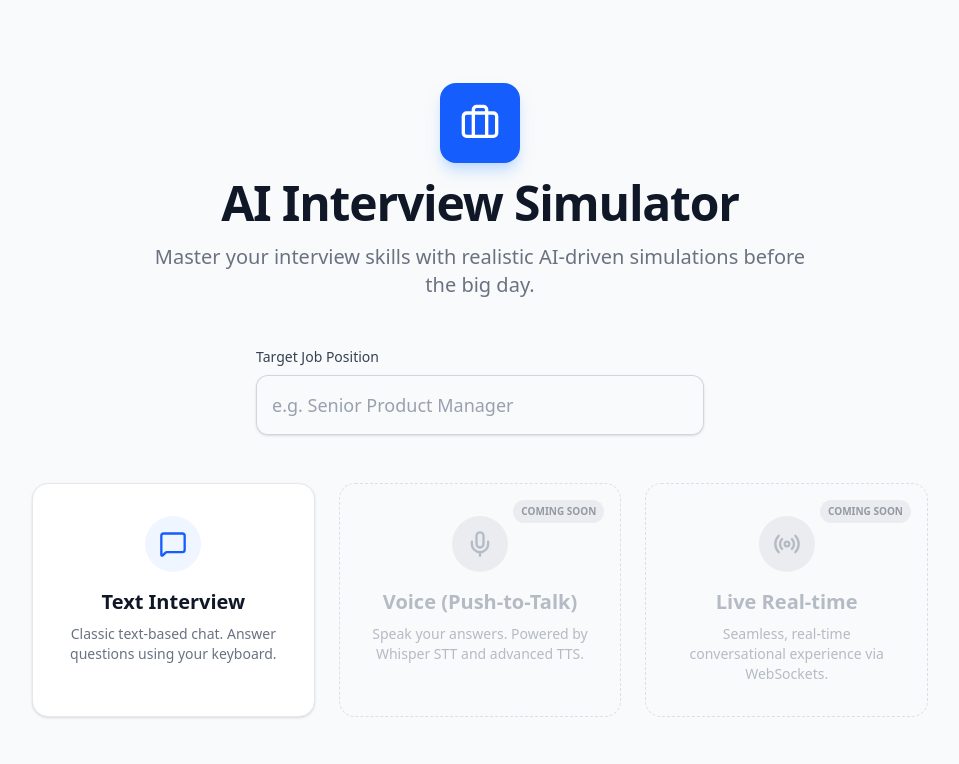
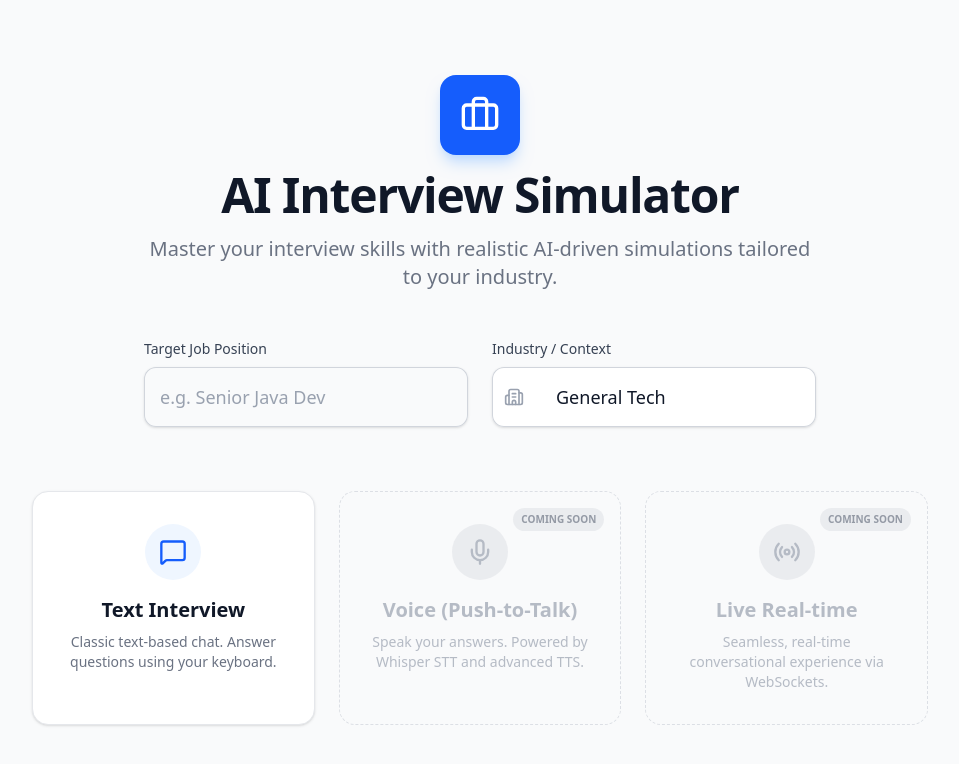
Before and after one commit to berkyalkn/adaptive-interview-agent, a Next.js app in the folder frontend/: page / in a window 1280 px wide. Shown: the top 764 px of the page, without its empty margins (160-1119 px from the left). Built offline with nearby package versions, Linux system fonts and the light colour scheme.

Commit message:
feat(frontend): add industry selection UI and integrate with API
- Added 'Industry / Context' dropdown to Landing Page.
- Updated text interview page to retrieve context from URL params.
- Configured API calls to send selected company context to the backend.

```diff
--- a/frontend/app/interview/text/page.tsx
+++ b/frontend/app/interview/text/page.tsx
@@ -3,7 +3,7 @@
 import { useState, useEffect, useRef } from "react";
 import { useSearchParams, useRouter } from "next/navigation";
 import axios from "axios";
-import { Briefcase } from "lucide-react";
+import { Briefcase, Building2 } from "lucide-react";
 
 import MessageBubble from "@/components/chat/MessageBubble";
 import TypingIndicator from "@/components/chat/TypingIndicator";
@@ -27,8 +27,11 @@ export default function TextInterviewPage() {
   const router = useRouter();
 
   const roleFromUrl = searchParams.get("role") || "";
+  const contextFromUrl = searchParams.get("context") || "General Tech";
 
-  const [jobRole, setJobRole] = useState(roleFromUrl);
+  const [jobRole] = useState(roleFromUrl);
+  const [companyContext] = useState(contextFromUrl);
+
   const [messages, setMessages] = useState<Message[]>([]);
   const [input, setInput] = useState("");
   const [loading, setLoading] = useState(false);
@@ -53,17 +56,18 @@ export default function TextInterviewPage() {
     }
 
     if (!hasStarted.current) {
-      startInterview(roleFromUrl);
+      startInterview(roleFromUrl, contextFromUrl);
       hasStarted.current = true;
     }
-  }, [roleFromUrl, router]);
+  }, [roleFromUrl, contextFromUrl, router]);
 
 
-  const startInterview = async (role: string) => {
+  const startInterview = async (role: string, context: string) => {
     setLoading(true);
     try {
       const res = await axios.post<ChatResponse>("http://localhost:8000/chat", {
         job_role: role,
+        company_context: context,
         messages: [],
         interview_step: 0,
       });
@@ -72,7 +76,7 @@ export default function TextInterviewPage() {
       setStep(res.data.interview_step);
     } catch (error) {
       console.error("Init Error:", error);
-      alert("Could not connect to Backend! Ensure Docker is running.");
+      alert("Backend Connection Failed!");
     } finally {
       setLoading(false);
     }
@@ -91,6 +95,7 @@ export default function TextInterviewPage() {
     try {
       const res = await axios.post<ChatResponse>("http://localhost:8000/chat", {
         job_role: jobRole,
+        company_context: companyContext,
         user_input: userMsg.content,
         messages: messages,
         interview_step: step,
@@ -115,17 +120,26 @@ export default function TextInterviewPage() {
 
   return (
     <div className="flex h-screen flex-col bg-gray-50 font-sans">
-
       <header className="bg-white border-b border-gray-200 sticky top-0 z-10">
         <div className="mx-auto max-w-5xl px-4 py-4 sm:px-6 lg:px-8 flex justify-between items-center">
-          <div className="flex items-center gap-2">
-            <div className="h-8 w-8 bg-blue-100 rounded-lg flex items-center justify-center">
-              <Briefcase className="h-5 w-5 text-blue-600" />
+
+          <div className="flex items-center gap-4">
+            <div className="flex items-center gap-2">
+              <div className="h-8 w-8 bg-blue-100 rounded-lg flex items-center justify-center">
+                <Briefcase className="h-5 w-5 text-blue-600" />
+              </div>
+              <div>
+                <h1 className="text-sm font-bold text-gray-900 leading-tight">
+                  {jobRole}
+                </h1>
+                <div className="flex items-center gap-1 text-xs text-gray-500">
+                  <Building2 className="h-3 w-3" />
+                  <span>{companyContext}</span>
+                </div>
+              </div>
             </div>
-            <h1 className="text-lg font-bold text-gray-900">
-              Interview: <span className="text-blue-600">{jobRole}</span>
-            </h1>
           </div>
+
           <div className="text-xs font-medium px-3 py-1 bg-gray-100 rounded-full text-gray-600">
             Step: {step}/4
           </div>
--- a/frontend/app/page.tsx
+++ b/frontend/app/page.tsx
@@ -2,18 +2,35 @@
 
 import { useState } from "react";
 import { useRouter } from "next/navigation";
-import { Briefcase, MessageSquare, Mic, Radio } from "lucide-react";
+import { Briefcase, MessageSquare, Mic, Radio, Building2 } from "lucide-react";
 
 export default function LandingPage() {
   const router = useRouter();
   const [jobRole, setJobRole] = useState("");
+  const [companyContext, setCompanyContext] = useState("General Tech");
+
+
+const industries = [
+    "General Tech",
+    "Fintech / Banking",
+    "E-commerce / Retail",
+    "Healthcare / MedTech",
+    "Gaming / GameDev",
+    "Cybersecurity / Defense",
+    "Startup / SaaS",
+];
 
   const handleStart = (mode: "text" | "voice-ptt" | "voice-live") => {
     if (!jobRole.trim()) {
       alert("Please enter a job position first!");
       return;
     }
-    router.push(`/interview/${mode}?role=${encodeURIComponent(jobRole)}`);
+
+    const params = new URLSearchParams({
+      role: jobRole,
+      context: companyContext,
+    });
+    router.push(`/interview/${mode}?${params.toString()}`);
   };
 
   return (
@@ -28,24 +45,51 @@ export default function LandingPage() {
             AI Interview Simulator
           </h1>
           <p className="text-xl text-gray-500 max-w-2xl mx-auto">
-            Master your interview skills with realistic AI-driven simulations before the big day.
+            Master your interview skills with realistic AI-driven simulations tailored to your industry.
           </p>
         </div>
 
-        <div className="max-w-md mx-auto">
+        <div className="max-w-2xl mx-auto grid grid-cols-1 md:grid-cols-2 gap-6">
+
+          <div>
             <label className="block text-sm font-medium text-gray-700 mb-2">
               Target Job Position
             </label>
+            <div className="relative">
               <input
                 type="text"
                 className="block w-full rounded-xl border-0 py-4 pl-4 text-gray-900 shadow-sm ring-1 ring-inset ring-gray-300 placeholder:text-gray-400 focus:ring-2 focus:ring-inset focus:ring-blue-600 text-lg"
-            placeholder="e.g. Senior Product Manager"
+                placeholder="e.g. Senior Java Dev"
                 value={jobRole}
                 onChange={(e) => setJobRole(e.target.value)}
               />
             </div>
+          </div>
 
-        <div className="grid grid-cols-1 md:grid-cols-3 gap-6">
+          <div>
+            <label className="block text-sm font-medium text-gray-700 mb-2">
+              Industry / Context
+            </label>
+            <div className="relative">
+              <div className="absolute inset-y-0 left-0 pl-3 flex items-center pointer-events-none">
+                <Building2 className="h-5 w-5 text-gray-400" />
+              </div>
+              <select
+                value={companyContext}
+                onChange={(e) => setCompanyContext(e.target.value)}
+                className="block w-full rounded-xl border-0 py-4 pl-16 text-gray-900 shadow-sm ring-1 ring-inset ring-gray-300 focus:ring-2 focus:ring-inset focus:ring-blue-600 text-lg bg-white appearance-none"
+              >
+                {industries.map((ind) => (
+                  <option key={ind} value={ind}>
+                    {ind}
+                  </option>
+                ))}
+              </select>
+            </div>
+          </div>
+        </div>
+
+        <div className="grid grid-cols-1 md:grid-cols-3 gap-6 pt-4">
 
           <button
             onClick={() => handleStart("text")}
```
Lines whose indentation alone changed are shown as unchanged.
